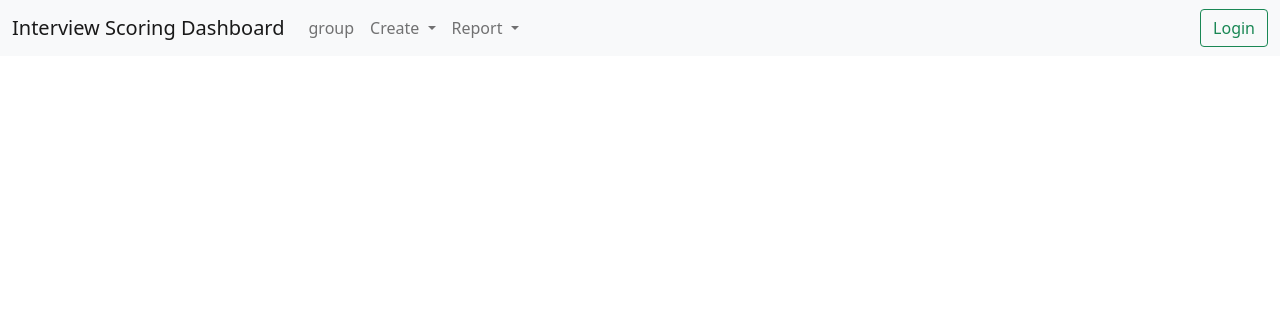
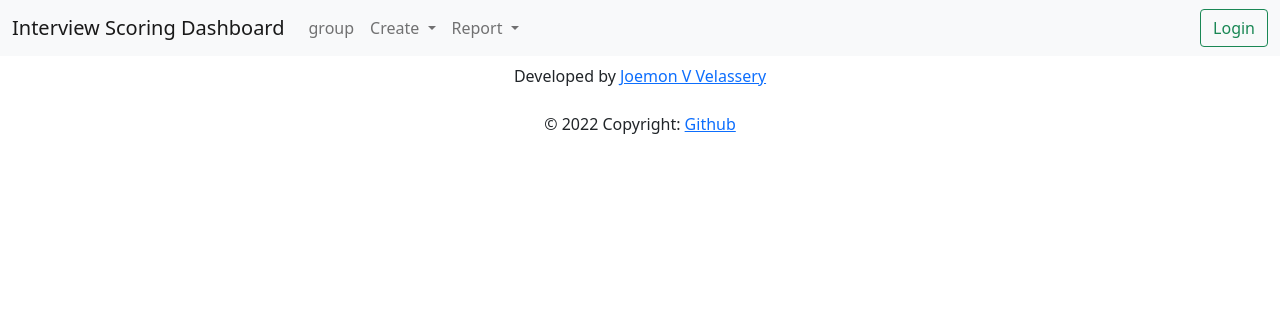
Before and after one commit to Joemonv1997/Recruitment-Management-System, a Django app: template templates/home.html in a window 1280 px wide. Shown: the top 316 px of the page. Run offline with Django 3.2, Linux system fonts and the light colour scheme; the template is opened without the code that fills it, so the values that code supplies are empty.

Commit message:
Footer HTML Template

```diff
--- a/Interview/settings.py
+++ b/Interview/settings.py
@@ -28,8 +28,8 @@ SECRET_KEY = "django-insecure-_2+l%$+q@igw_h*#k@zr0!^gn2k0(obb2&0&eewqg-nfm+1_v7
 # SECURITY WARNING: don't run with debug turned on in production!
 DEBUG = True
 
-ALLOWED_HOSTS = ["interviewmngsysytem.herokuapp.com", "127.0.0.1"]
-# ALLOWED_HOSTS=[]
+# ALLOWED_HOSTS = ["interviewmngsysytem.herokuapp.com", "127.0.0.1"]
+ALLOWED_HOSTS=[]
 
 # Application definition
 
--- /dev/null
+++ b/templates/footer.html
@@ -0,0 +1,16 @@
+<!-- Footer -->
+<footer class="page-footer font-small cyan darken-3">
+
+
+    <!-- Footer Elements -->
+    <div class="footer-copyright text-center py-2">Developed by
+      <a href="mailto:joemonv97@gmail.com">Joemon V Velassery</a>
+    </div>
+    <!-- Copyright -->
+    <div class="footer-copyright text-center py-3">© 2022 Copyright:
+      <a href="https://github.com/Joemonv1997/Recruitment-Management-System">Github</a>
+    </div>
+    <!-- Copyright -->
+
+  </footer>
+  <!-- Footer -->
--- a/templates/home.html
+++ b/templates/home.html
@@ -64,7 +64,7 @@
       </nav>
       {% block content %}{% endblock %}
     <!-- Optional JavaScript; choose one of the two! -->
-
+      {% include "footer.html" %}
     <!-- Option 1: Bootstrap Bundle with Popper -->
     <script src="https://cdn.jsdelivr.net/npm/bootstrap@5.1.3/dist/js/bootstrap.bundle.min.js" integrity="sha384-ka7Sk0Gln4gmtz2MlQnikT1wXgYsOg+OMhuP+IlRH9sENBO0LRn5q+8nbTov4+1p" crossorigin="anonymous"></script>
     {% comment %} <script src="https://cdnjs.cloudflare.com/ajax/libs/materialize/1.0.0/js/materialize.min.js"></script> {% endcomment %}
```
